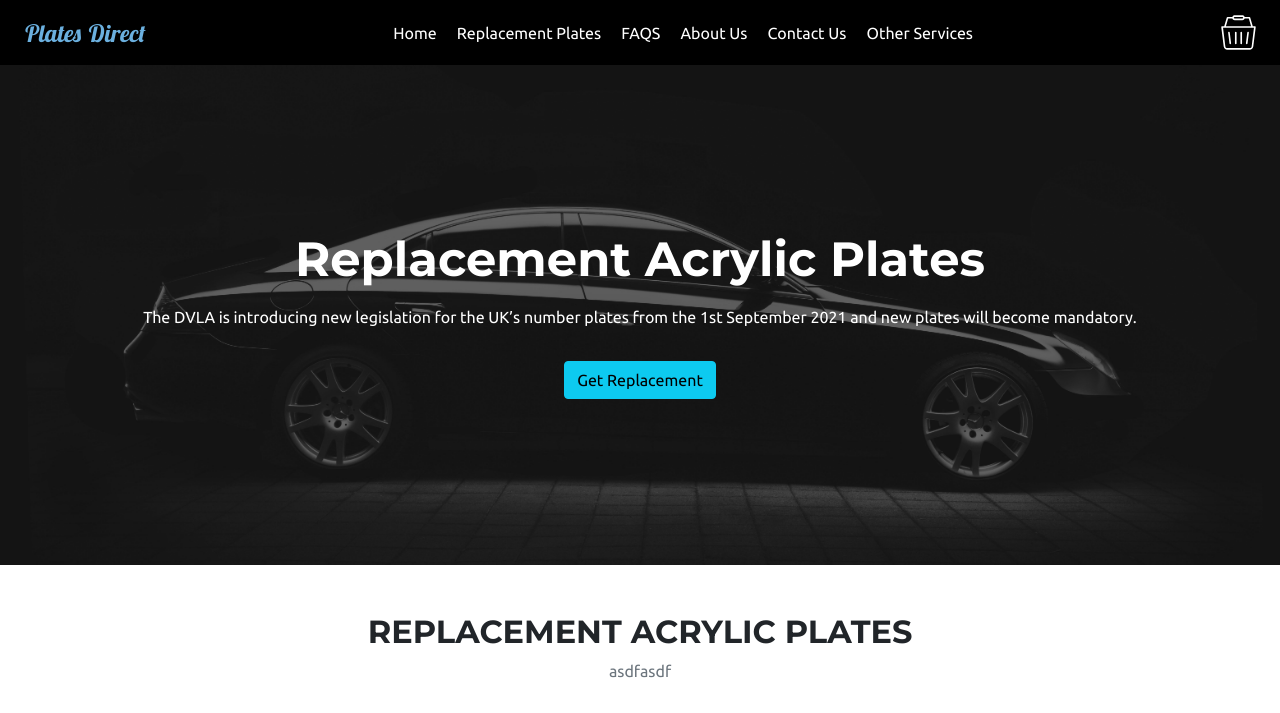
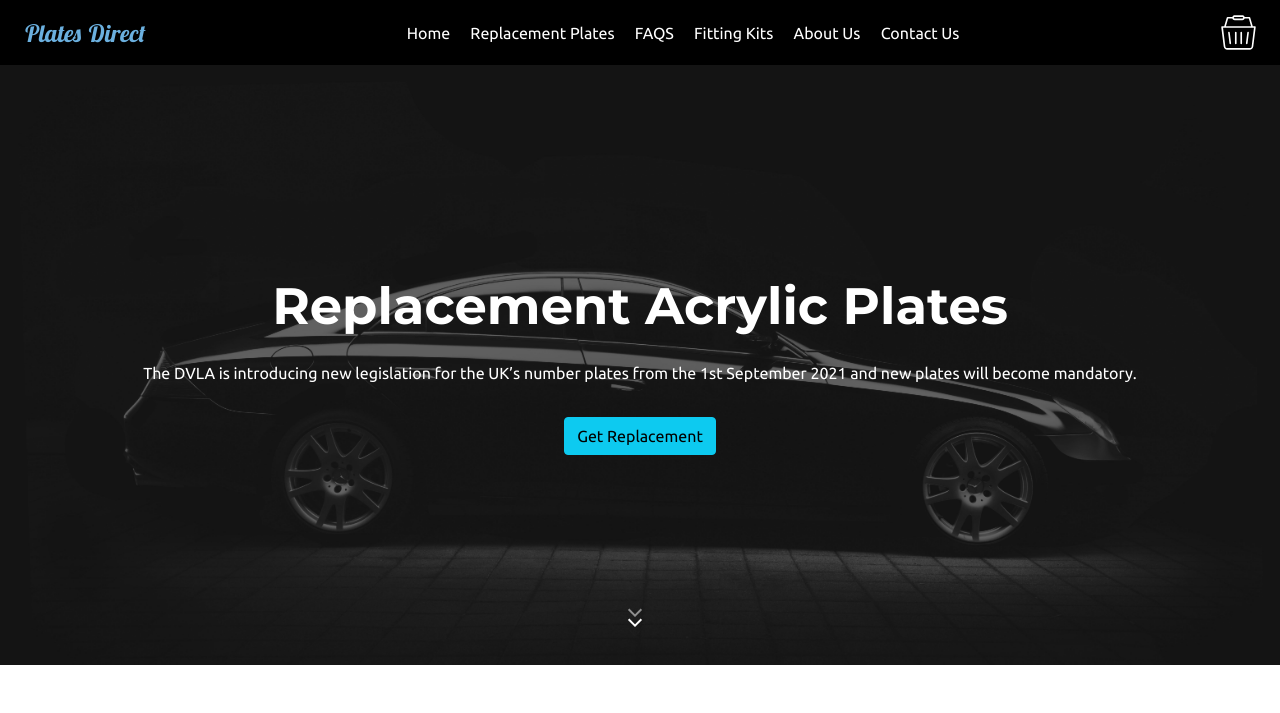
Before and after one commit to Fordalex/plates-direct, a Django app: page / in a window 1280 px wide. Shown: the top 713 px of the page. Run offline with Django 3.2, Linux system fonts and the light colour scheme; some libraries are stand-ins or nearby versions.

Commit message:
Added animation arrow to the home page, added the price and more styling to the replacement plates page.

```diff
--- a/home/templates/home/home_page.html
+++ b/home/templates/home/home_page.html
@@ -54,13 +54,23 @@ Home
 
 <div class="header-content black-car-background d-flex justify-content-center align-items-center">
     <div class="text-center">
-        <h1 class="text-white title mb-3">Replacement Acrylic Plates</h1>
+        <h1 class="text-white title mb-4">Replacement Acrylic Plates</h1>
         <p class="text-white">The DVLA is introducing new legislation for the UK’s number plates from the 1st September
             2021
             and new plates
             will
             become mandatory.</p>
         <a href="{% url 'design_plates' %}" class="mt-3 btn btn-info">Get Replacement</a>
+    </div>
+    <div class="home-arrow-container">
+        <div class="home-arrow-wrapper">
+            <div class="arrow-top">
+            </div>
+            <div class="arrow-mid">
+            </div>
+            <div class="arrow-bottom">
+            </div>
+        </div>
     </div>
 </div>
 
@@ -79,13 +89,12 @@ Home
             <div class="col-md-4 mt-5">
                 <img src="https://img.icons8.com/fluent/65/000000/maintenance.png" />
                 <h4 class="service-heading">Tool Kits</h4>
-                <p class="text-muted">We have a range of different tinting colours and opacitys available. Special
-                    requests will take 2-3 days before fitting.</p>
+                <p class="text-muted">Move information.</p>
                 <button class="btn btn-info" href="contact.html">How to Fit</button>
             </div>
             <div class="col-md-4 mt-5">
                 <img src="https://img.icons8.com/fluent/65/000000/car.png" />
-                <h4 class="service-heading">Registration</h4>
+                <h4 class="service-heading">Uk Number Plates</h4>
                 <p class="text-muted">more information.</p>
                 <button class="btn btn-info" href="contact.html">Create Plate</button>
             </div>
@@ -100,13 +109,15 @@ Home
 </section>
 
 <section class="road-background">
-    <p>Fitting Kits - 10 sticky pads and 6 screws, (2xblack, 2xyellow, 2xwhite)</p>
-    <p>Replacement acrylic plates not private plates.</p>
-    <p>Data protection box when going through checkout to inform customers that their personal information will be
-        stored for 3 years.</p>
+    <div class="p-5">
+        <p>Fitting Kits - 10 sticky pads and 6 screws, (2xblack, 2xyellow, 2xwhite)</p>
+        <p>Replacement acrylic plates not private plates.</p>
+        <p>Data protection box when going through checkout to inform customers that their personal information will be
+            stored for 3 years.</p>
+    </div>
 </section>
 
-<section class="bg-white">
+<section class="bg-white p-5">
     <p>Cost of a set of plates £20.00 and free postage</p>
     <p>£5.00 fitting kit.</p>
     <p>The DVLA is introducing new legislation for the UK’s number plates from the 1st September 2021
--- /dev/null
+++ b/static/css/arrow-animation.css
@@ -0,0 +1,50 @@
+.home-arrow-container {
+    display:flex;
+    justify-content: center;
+    height:60px;
+    position: absolute;
+    bottom: 0;
+}
+
+.home-arrow-wrapper {
+	display:inline-block;
+    width:20px;
+    margin-bottom:25px;
+}
+
+.arrow-top {
+	width:10px;
+	height:10px;
+	border-right:solid 2px;
+	border-bottom:solid 2px;
+	transform:rotate(45deg);
+	animation:arrows 1.5s ease-in-out infinite;
+}
+
+.arrow-mid {
+	width:10px;
+	height:10px;
+	border-right:solid 2px;
+	border-bottom:solid 2px;
+	transform:rotate(45deg);
+	animation:arrows 1.5s ease-in-out infinite;
+	animation-delay: 0.5s;
+}
+
+.arrow-bottom {
+	width:10px;
+	height:10px;
+	border-right:solid 2px;
+	border-bottom:solid 2px;
+	transform:rotate(45deg);
+	animation:arrows 1.5s ease-in-out infinite;
+	animation-delay: 1s;
+}
+
+@keyframes arrows {
+	0% {border-color:rgb(255,255,255,1);}
+	80% {border-color:rgb(255,255,255,0);}
+	100% {border-color:rgb(255,255,255,0);}
+}
+
+/*   arrow animation    */
--- a/static/css/style.css
+++ b/static/css/style.css
@@ -13,7 +13,6 @@ p,a,li,span {
 
 body {
     overflow-x: hidden;
-    width: 100vw;
 
 }
 
@@ -24,10 +23,13 @@ body {
     margin: auto;
 }
 
+.bg-main {
+    background-color: var(--mainColour);
+}
+
 /* navigation */
 
 nav {
-    width: 100vw;
     height: 65px;
     background-color: black;
     padding: 0 24px;
@@ -66,12 +68,24 @@ a:hover {
 /* home */
 
 .header-content {
-    height: 500px;
+    height: 600px;
+    position: relative;
 }
 
 .title {
-    font-size: 3em;
+    font-size: 3.2em;
     font-weight: 700;
+}
+
+/* replacement plates */
+
+.price {
+    color: rgb(223, 223, 223);
+    font-size: 1.5em;
+}
+
+.price b {
+    color: white;
 }
 
 /* footer */
@@ -85,10 +99,13 @@ footer {
     width: 45px;
 }
 
-.footer-nav {
-
+.footer-nav a {
+    color: grey;
+    margin-left: 15px;
+    font-size: 0.9em;
+    color: grey;
 }
 
-.footer-nav a {
-    color: grey;
+.copyright {
+    width: 300px;
 }
--- a/static/css/uk_plates.css
+++ b/static/css/uk_plates.css
@@ -1,3 +1,7 @@
+.number-plate-wrapper {
+    background-color: rgba(80,80,80);
+}
+
 .number-plate-container {
     border: solid black 2px;
     border-radius: 8px;
@@ -6,7 +10,8 @@
     position: relative;
     z-index: 0;
     overflow: hidden;
-    width: 434px;
+    min-width: 434px;
+    min-height: 92px;
 }
 
 .number-plate-container::before {
@@ -19,7 +24,7 @@
     top: 5%;
     left: 1.5%;
     border-radius: 5px;
-    background: linear-gradient( rgba(255, 255, 255, 0.5),  rgba(255, 255, 255, 0));
+    background: linear-gradient( rgba(255, 255, 255, 0.7),  rgba(255, 255, 255, 0.1));
 }
 
 .number-plate-container-yellow {
@@ -27,7 +32,7 @@
 }
 
 .number-plate-container-white{
-    background-color: rgb(255, 255, 255);
+    background-color: rgb(245, 245, 245);
 }
 
 
--- a/static/js/number-plate-builder.js
+++ b/static/js/number-plate-builder.js
@@ -2,9 +2,4 @@ $(document).on('keyup','#view-plates', function() {
     var numberPlate = $('#view-plates').val();
     $('#yellow-number-plate').html(numberPlate);
     $('#white-number-plate').html(numberPlate);
-    if (!checkoutButton) {
-        $('#checkout-button-container').html('<button class="btn btn-info container-fluid mt-2">Checkout</button>')
-    }
 });
-
-var checkoutButton = false;
--- a/templates/base.html
+++ b/templates/base.html
@@ -31,6 +31,7 @@
     <!-- css -->
     <link rel="stylesheet" href="{% static 'css/style.css' %}">
     <link rel="stylesheet" href="{% static 'css/uk_plates.css' %}">
+    <link rel="stylesheet" href="{% static 'css/arrow-animation.css' %}">
     <!-- Uk number plate font -->
     <style>
         @font-face {
@@ -56,9 +57,10 @@
             <li><a href="{% url 'home_page' %}">Home</a></li>
             <li><a href="{% url 'design_plates' %}">Replacement Plates</a></li>
             <li><a href="{% url 'faqs' %}">FAQS</a></li>
+            <li><a>Fitting Kits</a></li>
             <li><a>About Us</a></li>
             <li><a>Contact Us</a></li>
-            <li><a>Other Services</a></li>
+
         </ul>
         <div>
             <svg xmlns="http://www.w3.org/2000/svg" x="0px" y="0px" width="35" height="35" viewBox="0 0 172 172"
@@ -85,9 +87,9 @@
     </div>
 
 
-    <!-- <footer class="p-3 py-4">
+    <footer class="p-3 py-4">
         <div class="row m-0 p-0">
-            <div class="col-12 col-md-4">
+            <div class="col-12 col-md-3">
                 <h4 class="text-center mt-4 mb-3">Social Media</h4>
                 <p>...</p>
                 <div class="d-flex justify-content-center">
@@ -99,7 +101,7 @@
                     </a>
                 </div>
             </div>
-            <div class="col-12 col-md-4 mt-4">
+            <div class="col-12 col-md-3 mt-4">
                 <hr class="d-block d-md-none">
                 <h4 class="text-center mt-1 mb-3">Created By <img class="fd-logo-size ml-2"
                         src="{% static 'media/fordsdevelopment_logo.svg' %}" alt="Card image cap"></h4>
@@ -110,7 +112,7 @@
                         Fordsdevelopment</a>
                 </div>
             </div>
-            <div class="col-12 col-md-4 mt-4">
+            <div class="col-12 col-md-3 mt-4">
                 <hr class="d-block d-md-none">
                 <h4 class="text-center mt-1 mb-3">Acknowledgements</h4>
                 <p>This web application would of never been created without the following platforms.</p>
@@ -121,25 +123,31 @@
 
                 </ul>
             </div>
+            <div class="col-12 col-md-3 mt-4">
+                <hr class="d-block d-md-none">
+                <h4 class="text-center mt-1 mb-3">Contact Us</h4>
+                <p class="m-0">TEL: 00000000000</p>
+                <p class="m-0">Email: plates-direct@gmail.com</p>
+            </div>
         </div>
-        <div class="col-12">
+        <div class="col-12 mt-5">
             <hr>
         </div>
-        <div class="col-12 d-flex justify-content-between align-items-center pb-4">
-            <div></div>
-            <small class="m-0 d-flex justify-content-center text-small"><span>Copyright © 2021 Plates
-                    Direct</span></small>
-            <nav class="footer-nav">
+        <div class="col-12 d-flex justify-content-between pb-4">
+            <small class="m-0 copyright">Copyright © 2021 Plates Direct</small>
+            <nav class="footer-nav text-end">
                 <a>Home</a>
-                <a>Home</a>
-                <a>Home</a>
-                <a>Home</a>
+                <a>Replacement Plates</a>
+                <a>FAQS</a>
+                <a>About Us</a>
+                <a>Contact Us</a>
+                <a>Other Services</a>
             </nav>
         </div>
 
 
 
-    </footer> -->
+    </footer>
 
     <script src="https://cdn.jsdelivr.net/npm/bootstrap@5.0.0-beta1/dist/js/bootstrap.bundle.min.js"
         integrity="sha384-ygbV9kiqUc6oa4msXn9868pTtWMgiQaeYH7/t7LECLbyPA2x65Kgf80OJFdroafW"
```
Also changed, not shown: design_plate/templates/design_plate/design_plates.html (+38 -9 lines), readme.md.
